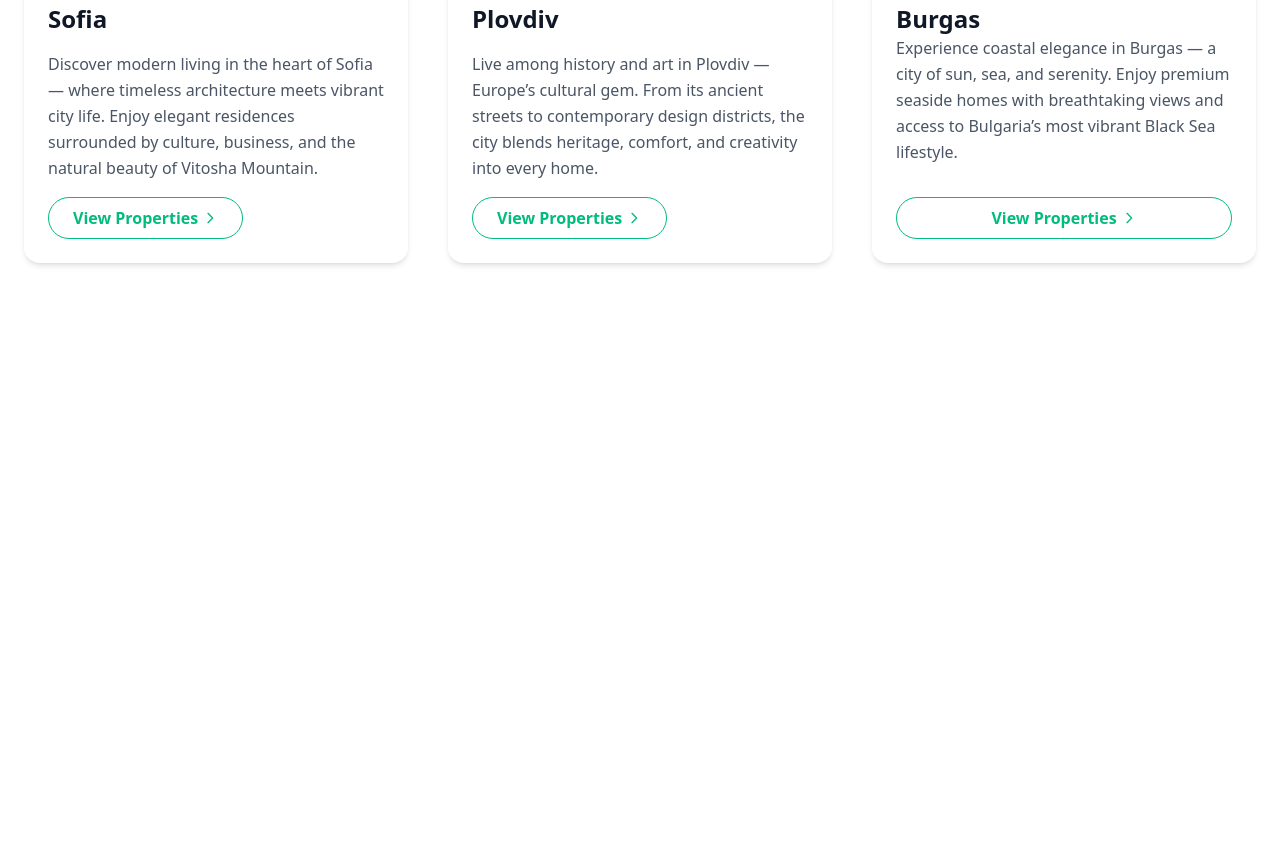
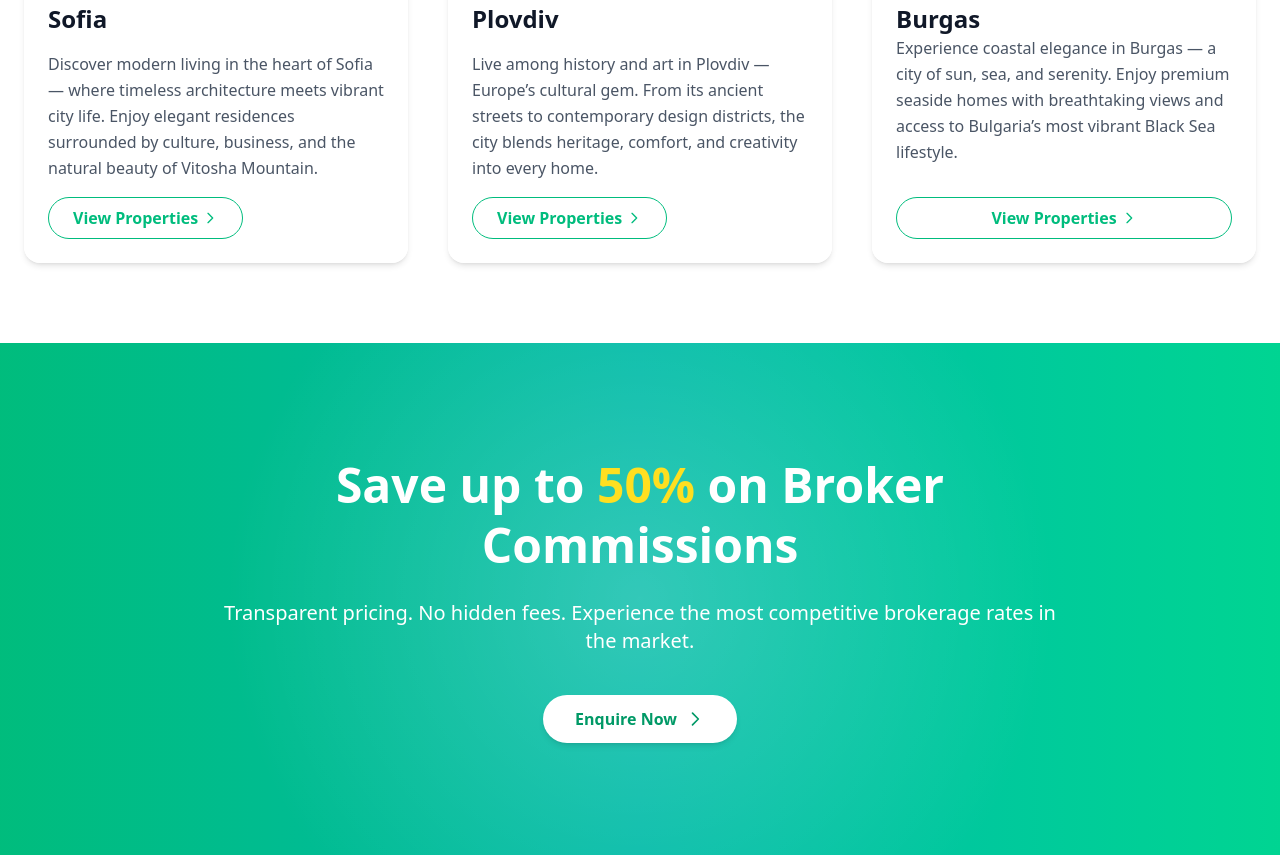
Before and after one commit to Mirkataaa/learning-demos-hub, a website built with Vite: page tailwind-real-estate/tailwind-real-estate/index.html in a window 1280 px wide. Shown: the part 2519-3374 px from the top of the page. Before the commit the page ends 2862 px from the top, so only its background shows below. Built offline with nearby package versions, Linux system fonts and the light colour scheme.

Commit message:
real-estate-tailwind:feat: add discount section

```diff
--- a/tailwind-real-estate/tailwind-real-estate/index.html
+++ b/tailwind-real-estate/tailwind-real-estate/index.html
@@ -487,6 +487,50 @@
       </div>
     </section>
 
+    <!-- discount banner -->
+    <section
+      class="relative isolate py-28 bg-gradient-to-r from-emerald-500 via-teal-500 to-emerald-400 text-center text-white overflow-hidden"
+    >
+      <!-- glow background pattern -->
+      <div
+        class="absolute inset-0 -z-10 opacity-20 bg-[radial-gradient(circle_at_center,white,transparent_60%)]"
+      ></div>
 
+      <!-- heading -->
+      <div class="relative max-w-4xl mx-auto px-6 space-y-6">
+        <h2
+          class="text-4xl md:text-5xl font-extrabold leading-tight animate-[fade-up_0.8s_ease-out_both]"
+        >
+          Save up to <span class="text-yellow-300">50%</span> on Broker
+          Commissions
+        </h2>
+        <p
+          class="text-lg md:text-xl opacity-90 animate-[fade-up_0.8s_ease-out_0.2s_both]"
+        >
+          Transparent pricing. No hidden fees. Experience the most competitive
+          brokerage rates in the market.
+        </p>
+
+        <div class="pt-4 animate-[fade-up_0.8s_ease-out_0.4s_both]">
+          <a href="#" class="inline-flex items-center justify-center gap-2 px-8 py-3 rounded-full bg-white text-emerald-600 font-semibold shadow-md hover:shadow-[0_0_25px_rgba(255,255,255,0.5)] hover:scale-105 transition-all duration-300">
+            Enquire Now
+            <svg
+              xmlns="http://www.w3.org/2000/svg"
+              class="w-5 h-5"
+              fill="none"
+              viewBox="0 0 24 24"
+              stroke="currentColor"
+              stroke-width="2"
+            >
+              <path
+                stroke-linecap="round"
+                stroke-linejoin="round"
+                d="M9 5l7 7-7 7"
+              />
+            </svg>
+          </a>
+        </div>
+      </div>
+    </section>
   </body>
 </html>
```
